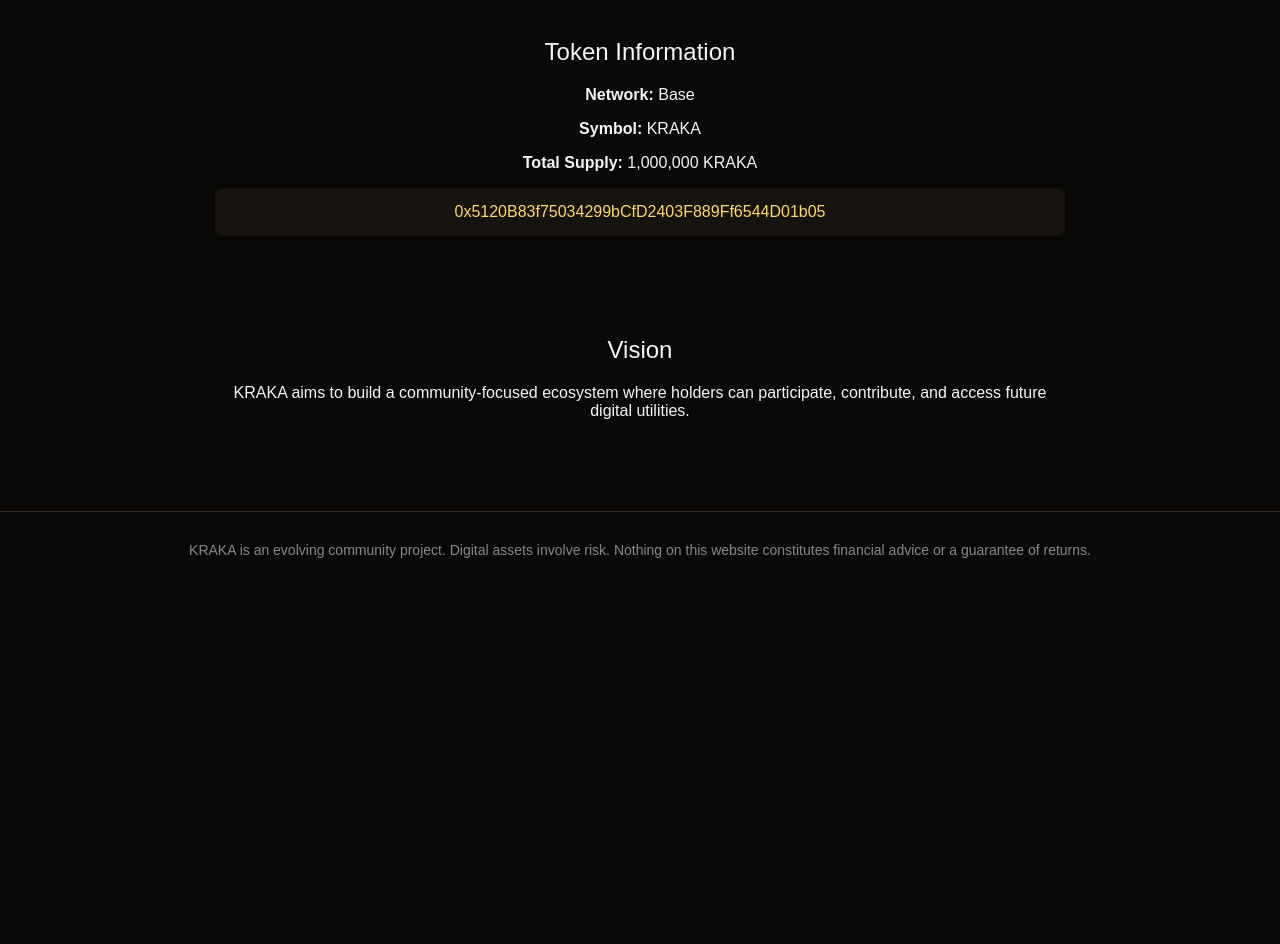
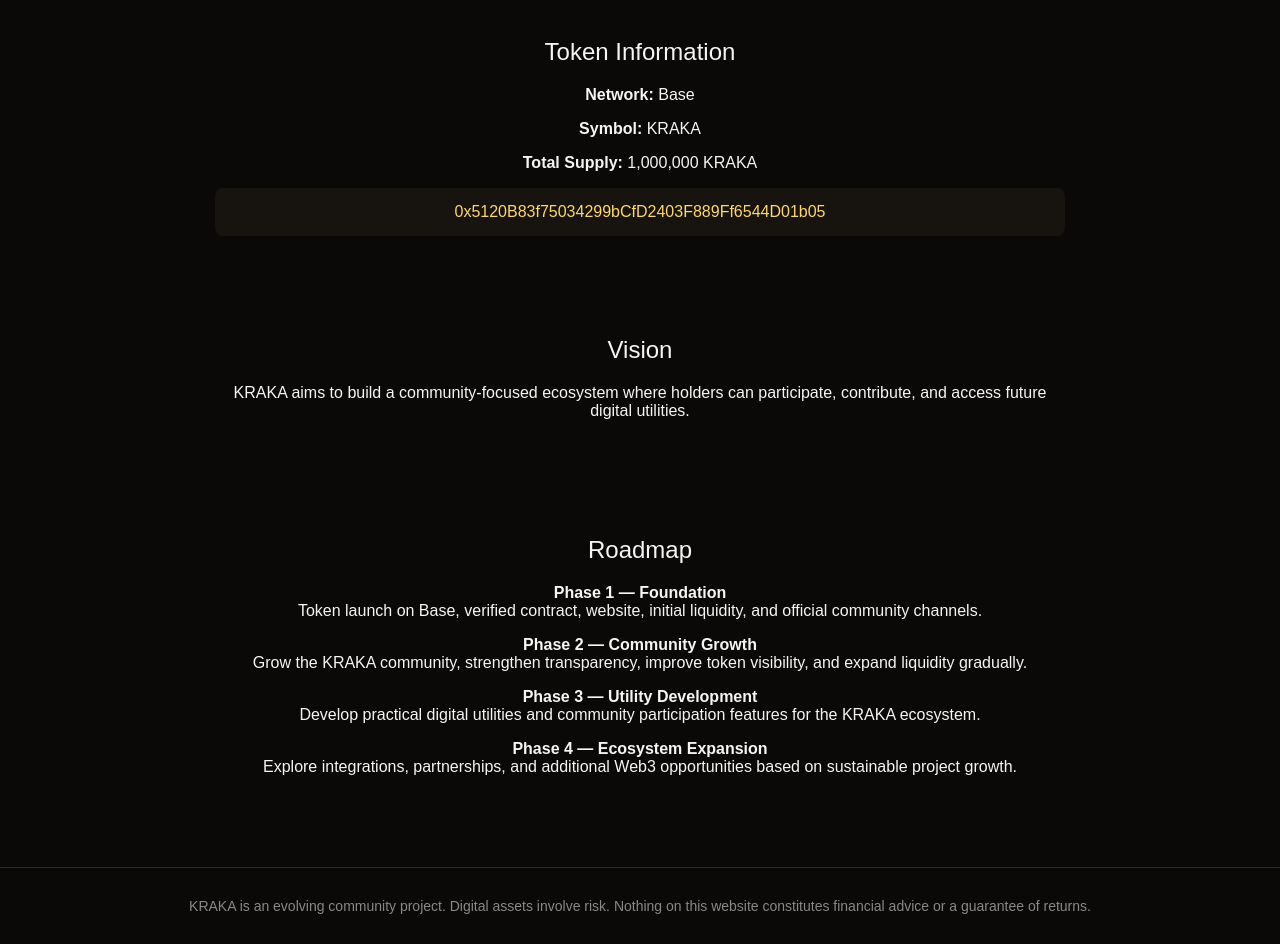
Before and after one commit to Krakatau-kra/Krakatau, a plain HTML site: page index.html in a window 1280 px wide. Shown: the part 635-1579 px from the top of the page. Before the commit the page ends 1223 px from the top, so only its background shows below. Drawn offline with Linux system fonts and the light colour scheme.

Commit message:
Add roadmap section to index.html
Added a roadmap section outlining project phases.

```diff
--- a/index.html
+++ b/index.html
@@ -135,6 +135,21 @@
     </p>
   </div>
 
+  <div class="section">
+  <h2>Roadmap</h2>
+
+  <p><strong>Phase 1 — Foundation</strong><br>
+  Token launch on Base, verified contract, website, initial liquidity, and official community channels.</p>
+
+  <p><strong>Phase 2 — Community Growth</strong><br>
+  Grow the KRAKA community, strengthen transparency, improve token visibility, and expand liquidity gradually.</p>
+
+  <p><strong>Phase 3 — Utility Development</strong><br>
+  Develop practical digital utilities and community participation features for the KRAKA ecosystem.</p>
+
+  <p><strong>Phase 4 — Ecosystem Expansion</strong><br>
+  Explore integrations, partnerships, and additional Web3 opportunities based on sustainable project growth.</p>
+</div>
   <footer>
     KRAKA is an evolving community project. Digital assets involve risk.
     Nothing on this website constitutes financial advice or a guarantee of returns.
```
